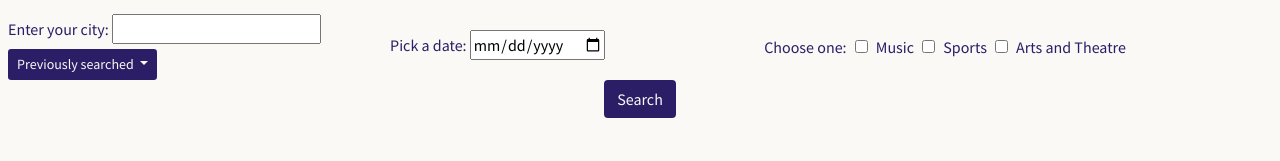
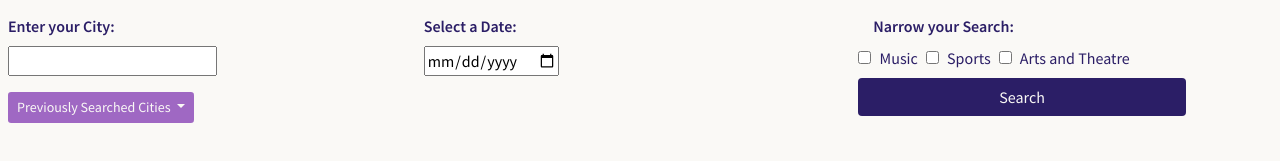
Before and after one commit to victoriamcn/NightOwl, a plain HTML site: page index.html in a window 1280 px wide. Shown: the part 277-438 px from the top of the page. Drawn offline with nearby package versions, Linux system fonts and the light colour scheme; a web font is replaced by a local one.

Commit message:
styled buttons in section class='tm-options mt-3'

```diff
--- a/css/style.css
+++ b/css/style.css
@@ -160,6 +160,14 @@ button.btn {
   color: var(--light);
 }
 
+button.search {
+  width: 75%;
+}
+
+button.prevsearch {
+  background-color: var(--neonpurple)
+}
+
 a:hover,
 button:hover {
   transform: scale(1.08);
@@ -174,7 +182,6 @@ button:hover {
     0 0 102px var(--neongreen),
     0 0 151px var(--neongreen);
   animation: flicker .5s ease-in-out infinite alternate;
-
 }
 
 .cards h4 {
--- a/index.html
+++ b/index.html
@@ -35,29 +35,37 @@
 
   <section class="tm-options mt-3">
     <!-- EVENT FORM ROW -->
-    <div class="row d-flex justify-content-center align-items-center">
-      <!-- COL ONE -->
-      <div class="col mx-2">
-        <label class="header" for="inputCity">Enter your city: </label>
-        <input type="text" id="inputCity"></input>
+    <div class="row mb-3 d-flex justify-content-center">
+      <!-- COL ONE: CITY SEARCH -->
+      <div class="col ml-1">
+        <div class="row ml-1">
+          <label class="header font-weight-bold" for="inputCity">Enter your City: </label>
+        </div>
+        <div class="row ml-1">
+          <input type="text" id="inputCity" class="mb-3"></input>
+        </div>
         <!-- dropdown searched cities -->
-        <div class="dropdown align-items-center">
-          <button class="btn btn-sm prevsearch dropdown-toggle" type="button" data-bs-toggle="dropdown"
+        <div class="ml-1 dropdown justify-content-center">
+          <button class="mb-3 btn btn-sm prevsearch dropdown-toggle" type="button" data-bs-toggle="dropdown"
             aria-expanded="false">
-            Previously searched
+            Previously Searched Cities
           </button>
-          <div class="dropdown-menu citiesMenu" aria-labelledby="dropdownMenuButton"></div>
+          <div class="dropdown-menu citiesMenu mb-3" aria-labelledby="dropdownMenuButton"></div>
         </div>
       </div>
-      <!-- COL TWO -->
-      <div class="col ml-2">
-        <label>Pick a date: </label>
-        <input type="date" id="inputDate"></input>
+      <!-- COL TWO: SELECT DATE & SEARCH BUTTON-->
+      <div class="col">
+        <div class="row">
+          <label class="font-weight-bold">Select a Date: </label>
+        </div>
+        <div class="row mb-3">
+          <input type="date" id="inputDate"></input>
+        </div>
       </div>
-      <!-- COL THREE -->
-      <div class="col-5 ml-2">
-        <div class="form-check form-check-inline">
-          <label class="form-check-label mr-2">Choose one:</label>
+      <!-- COL THREE: TYPE OF EVENT -->
+      <div class="col-4">
+        <label class="form-check-label mr-1 font-weight-bold">Narrow your Search:</label>
+        <div class="row mr-1 my-2 form-check form-check-inline">
           <div class="toggle">
             <input id="music" class="form-check-input" type="checkbox">
             <label class="form-check-label mr-2" for="music">Music</label>
@@ -65,20 +73,18 @@
           <div class="toggle">
             <input id="sports" class="form-check-input" type="checkbox">
             <label class="form-check-label mr-2" for="sports">Sports</label>
-
           </div>
           <div class="toggle">
             <input id="arts" class="form-check-input" type="checkbox">
             <label class="form-check-label mr-2" for="arts">Arts and Theatre</label>
-
           </div>
+        </div>
+        <!-- SEARCH BUTTON-->
+        <div class="row mb-3">
+          <button id="searchBtn" class="btn search" type="button">Search</button>
         </div>
       </div>
     </div>
-    <div class="row d-flex justify-content-center align-items-center">
-      <button id="searchBtn" class="btn search" type="button">Search</button>
-    </div>
-
   </section>
   </div>
 
```
